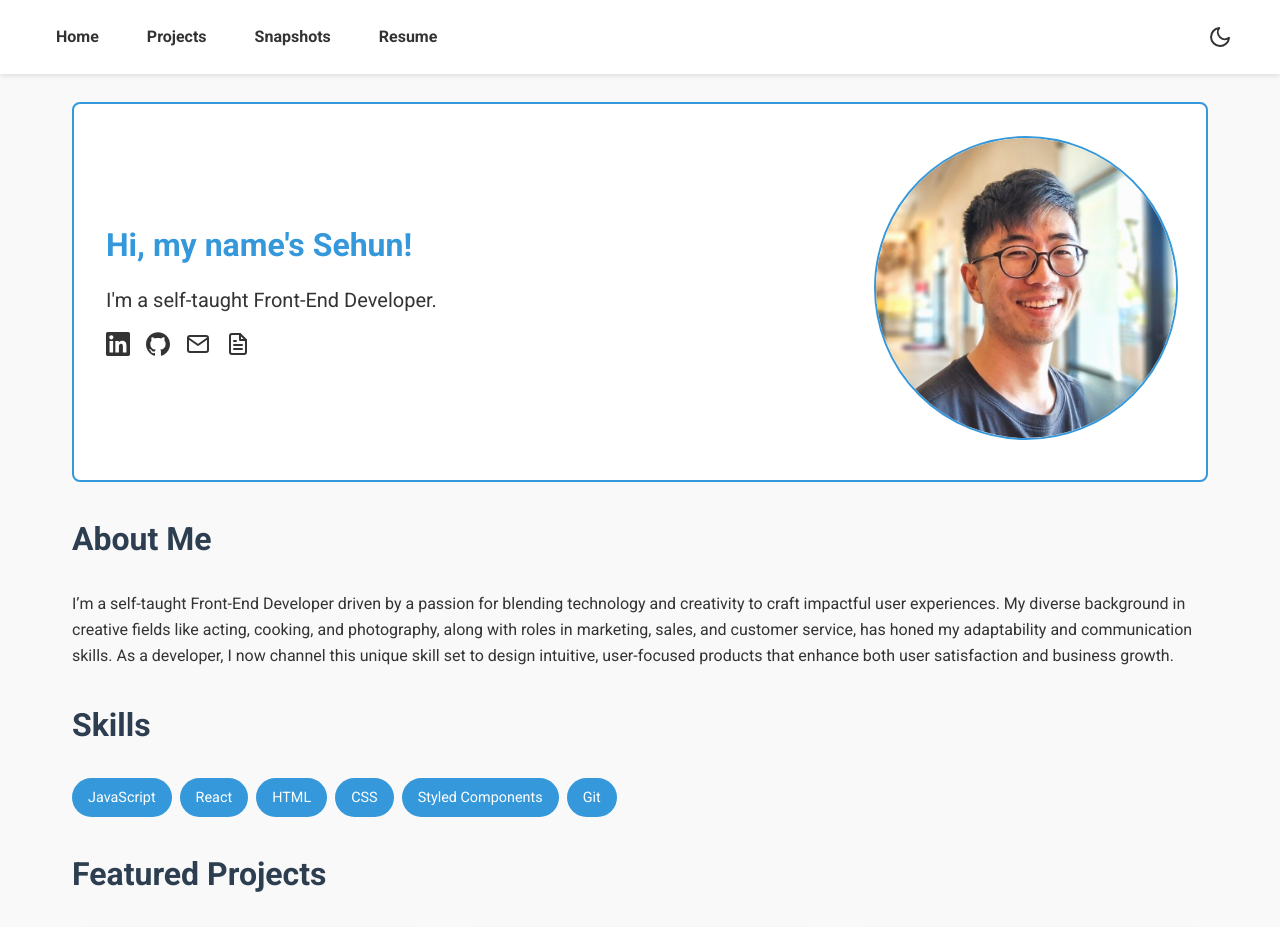
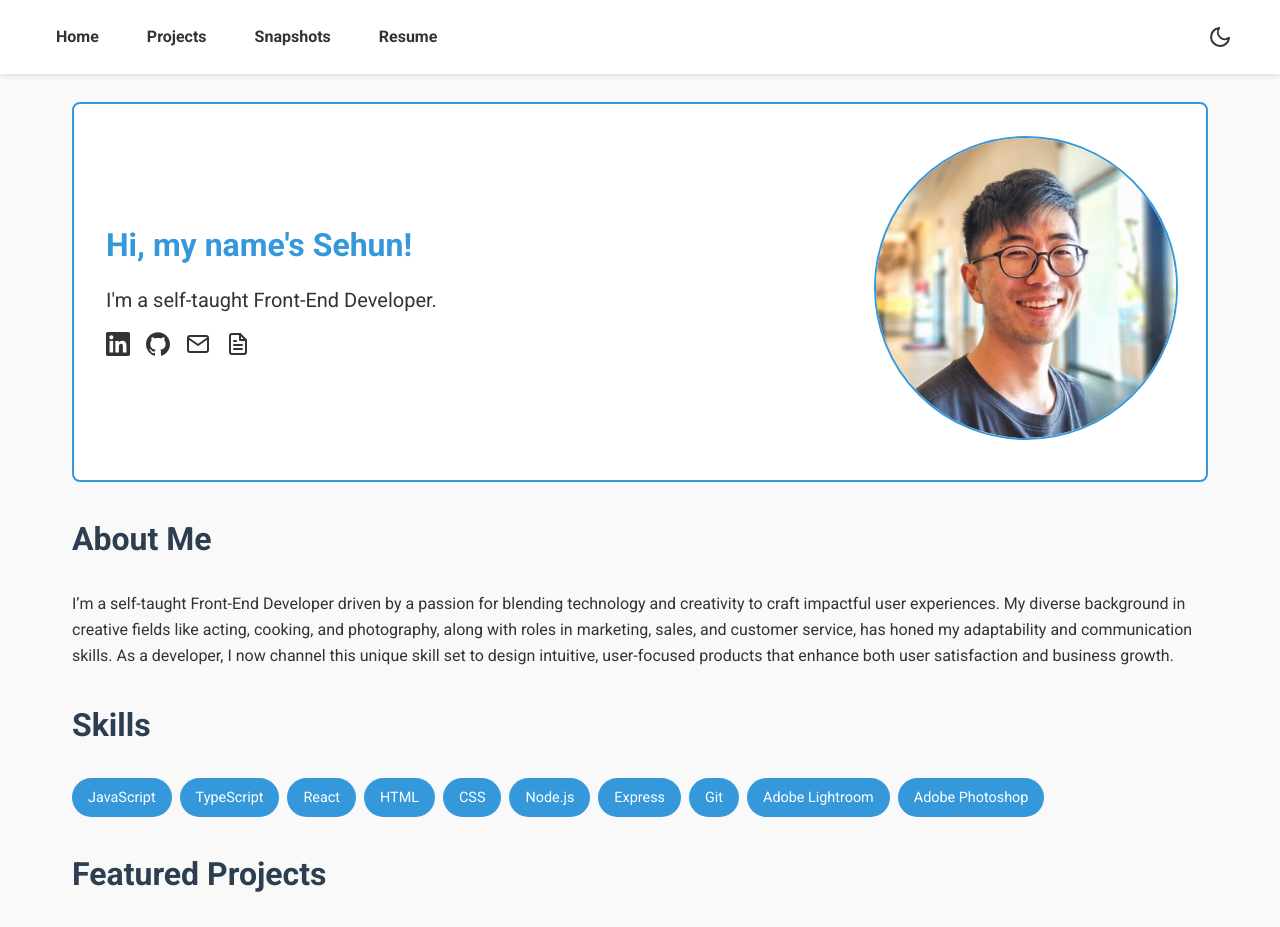
Before and after one commit to sehundpark/personal-portfolio, a React (Vite) app: page / in a window 1280 px wide. Shown: the top 927 px of the page. Built offline with nearby package versions, Linux system fonts and the light colour scheme.

Commit message:
Updated skills sections.

```diff
--- a/src/pages/Home.jsx
+++ b/src/pages/Home.jsx
@@ -7,13 +7,15 @@ import { SkillsSection } from "../components/SkillsSection";
 export const Home = () => {
   const skills = [
     "JavaScript",
+    "TypeScript",
     "React",
     "HTML",
     "CSS",
-    "Styled Components",
+    "Node.js",
+    "Express",
     "Git",
-    // "Adobe Lightroom",
-    // "Adobe Photoshop",
+    "Adobe Lightroom",
+    "Adobe Photoshop",
   ];
 
   // const scrollToFooter = () => {
--- a/src/pages/subpages/Education/Resume.jsx
+++ b/src/pages/subpages/Education/Resume.jsx
@@ -28,15 +28,15 @@ const contactInfo = [
 const skillsData = [
   {
     category: "Programming Languages",
-    skills: ["JavaScript", "HTML", "CSS"],
+    skills: ["JavaScript", "HTML", "CSS", "TypeScript", "Node.js"],
   },
   {
     category: "Frameworks & Libraries",
-    skills: ["React", "styled-components"],
+    skills: ["React", "Express", "styled-components"],
   },
   {
     category: "Tools & Platforms",
-    skills: ["Git", "GitHub", "VS Code", "Webpack", "npm"],
+    skills: ["Git", "GitHub", "VS Code", "Webpack", "npm", "Vite", "REST APIs"],
   },
 ];
 
```
